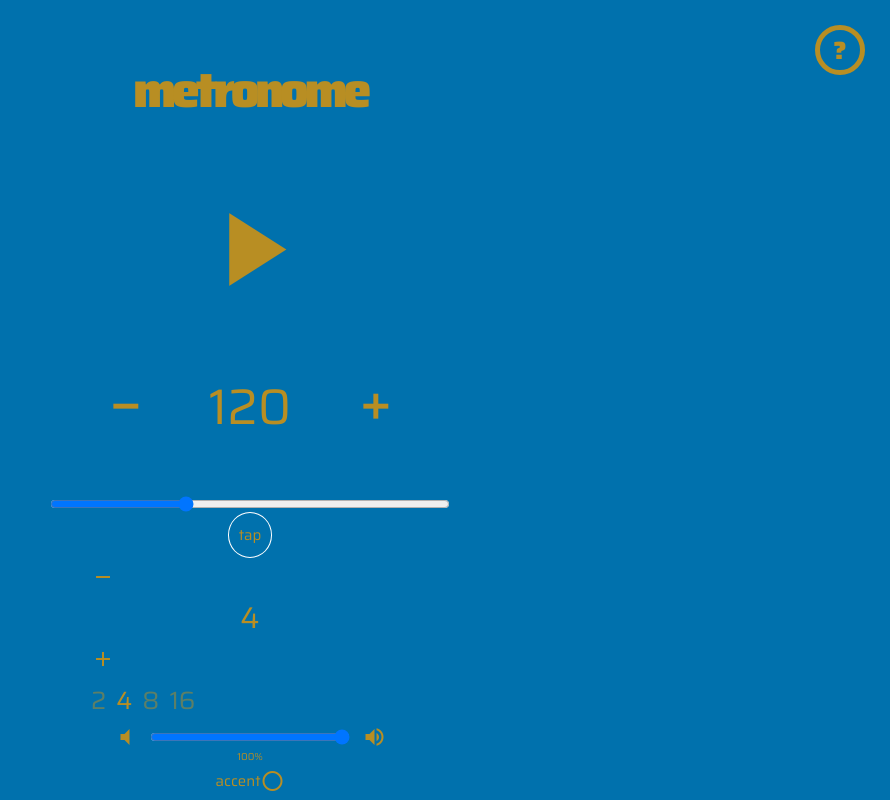
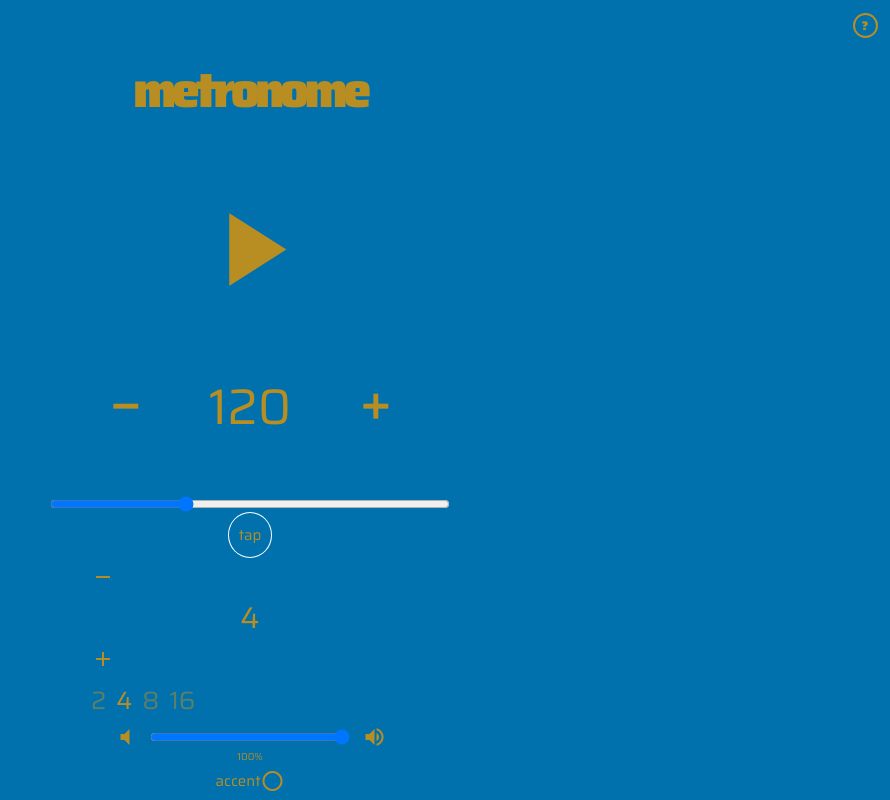
Before and after one commit to alanpaulprice/metronome, a React (Create React App) app: page / in a window 1280 px wide. Shown: the whole page, without its empty margins (390-1280 px from the left). Built offline with nearby package versions, Linux system fonts and the light colour scheme; no server answers.

Commit message:
KeyboardShortcutsButton: reduced overall scale

```diff
--- a/src/components/KeyboardShortcutsButton.js
+++ b/src/components/KeyboardShortcutsButton.js
@@ -10,17 +10,17 @@ class KeyboardShortcutsButton extends Component {
       <Button
         onClick={this.onKeyboardShortcutsButtonClick}
         position="fixed"
-        top="2.5rem"
-        right="2.5rem"
+        top="1.25rem"
+        right="1.25rem"
         display="flex"
-        height="5rem"
-        width="5rem"
+        height="2.5rem"
+        width="2.5rem"
         padding="0"
-        fontSize="2.5rem"
+        fontSize="1.25rem"
         fontWeight="900"
         color={this.props.displayShortcuts ? '#ffffff' : undefined}
         background="transparent"
-        border="5px solid"
+        border="2.5px solid"
         borderRadius="50%"
         transition="color 0.2s"
       >
```
